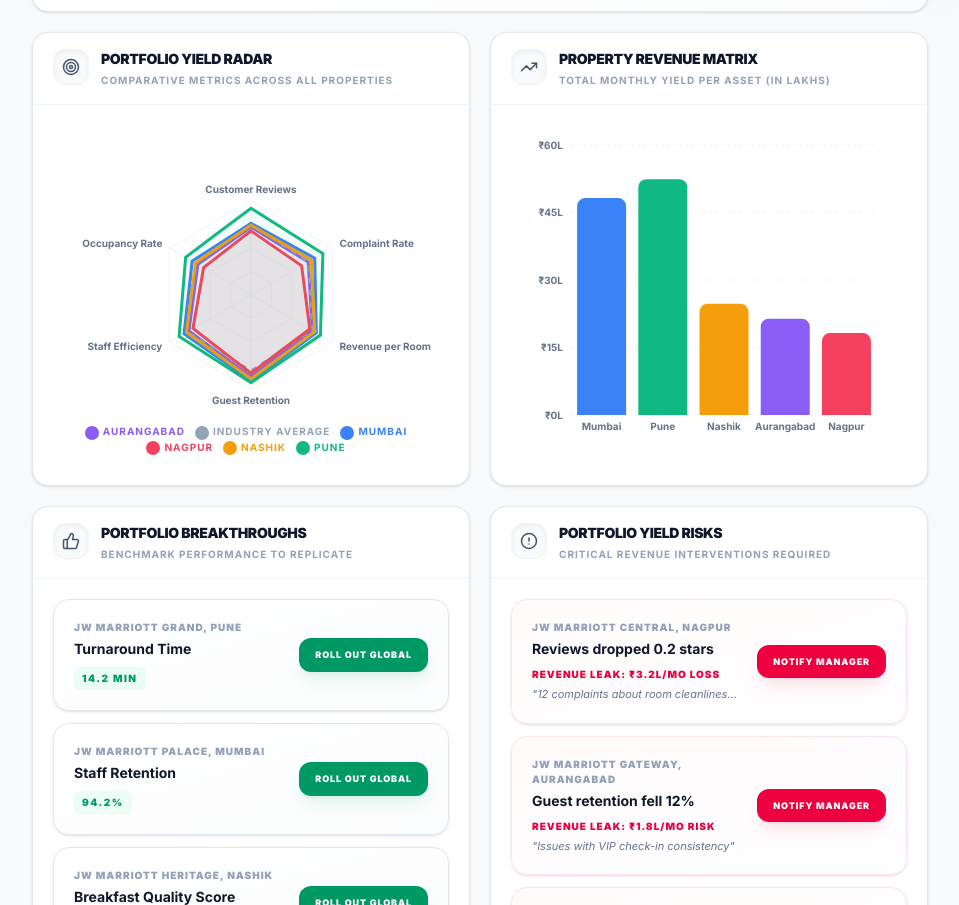
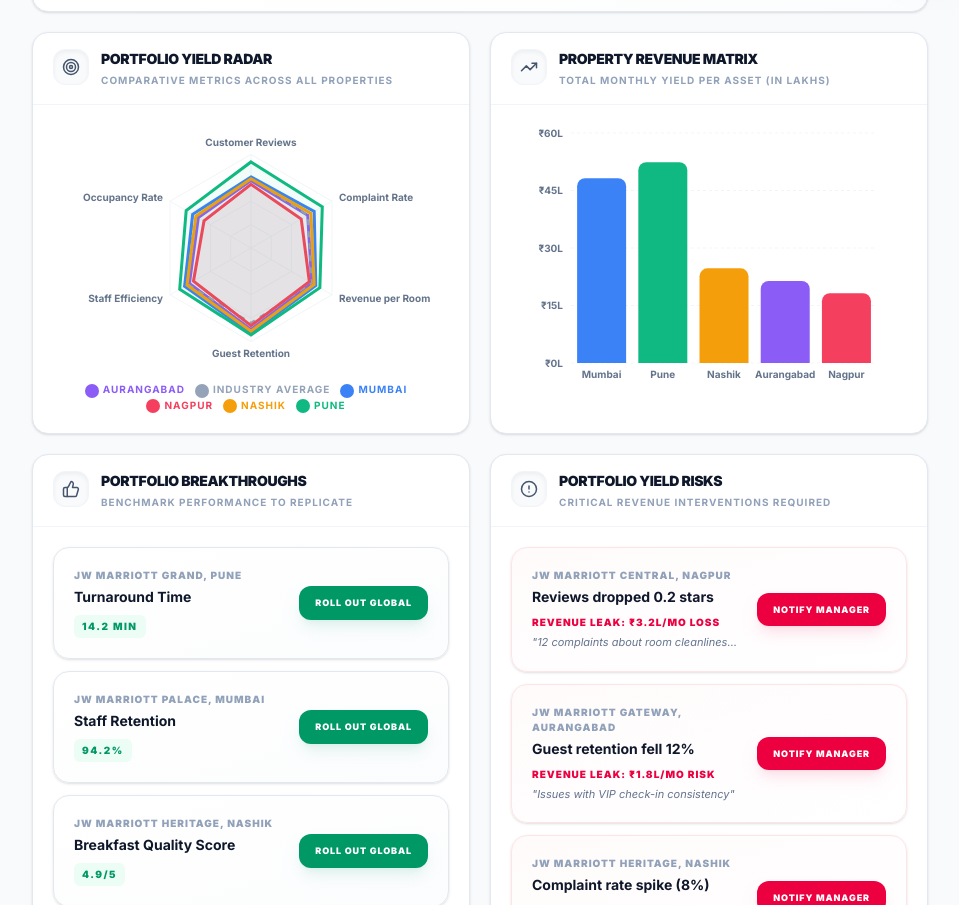
Before and after one commit to Ishan1712/-Q100-Hotel_Visual_Intelligence, a Next.js app: page /owner/comparison in a window 1280 px wide. Shown: the part 814-1719 px from the top of the page, without its empty margins (288-1247 px from the left). Built offline with nearby package versions, Linux system fonts and the light colour scheme.

Commit message:
reduce the vertical space above the Portfolio Yield Radar graph

```diff
--- a/app/owner/comparison/page.tsx
+++ b/app/owner/comparison/page.tsx
@@ -228,6 +228,7 @@ function SectionCard({
   action,
   children,
   className = "",
+  bodyClassName = "p-3 sm:p-5",
 }: {
   title: string;
   subtitle?: string;
@@ -235,6 +236,7 @@ function SectionCard({
   action?: React.ReactNode;
   children: React.ReactNode;
   className?: string;
+  bodyClassName?: string;
 }) {
   return (
     <motion.div
@@ -251,7 +253,7 @@ function SectionCard({
         </div>
         {action ? <div className="w-full sm:w-auto">{action}</div> : null}
       </div>
-      <div className="p-3 sm:p-5">{children}</div>
+      <div className={bodyClassName}>{children}</div>
     </motion.div>
   );
 }
@@ -389,15 +391,16 @@ export default function HotelPerformance() {
             title="Portfolio Yield Radar"
             subtitle="Comparative metrics across all properties"
             icon={<Target size={18} />}
+            bodyClassName="p-3 sm:p-5 pt-2 sm:pt-2"
           >
-            <div className="h-[260px] sm:h-[340px] w-full">
+            <div className="h-[260px] sm:h-[300px] w-full">
               <ResponsiveContainer width="100%" height="100%">
                 <RadarChart
                   cx="50%"
-                  cy="50%"
-                  outerRadius={typeof window !== 'undefined' && window.innerWidth < 640 ? "55%" : "70%"}
+                  cy="45%"
+                  outerRadius={typeof window !== 'undefined' && window.innerWidth < 640 ? "65%" : "75%"}
                   data={radarData}
-                  margin={{ top: 10, right: 10, bottom: 10, left: 10 }}
+                  margin={{ top: 0, right: 10, bottom: 0, left: 10 }}
                 >
                   <PolarGrid stroke="#f1f5f9" />
                   <PolarAngleAxis
@@ -478,8 +481,9 @@ export default function HotelPerformance() {
             title="Property Revenue Matrix"
             subtitle="Total monthly yield per asset (in Lakhs)"
             icon={<TrendingUp size={18} />}
+            bodyClassName="p-3 sm:p-5 pt-2 sm:pt-2"
           >
-            <div className="h-[340px]">
+            <div className="h-[260px] sm:h-[300px]">
               <ResponsiveContainer width="100%" height="100%">
                 <BarChart data={propertyRevenueData} margin={{ top: 20, right: 30, left: 0, bottom: 20 }}>
                   <CartesianGrid strokeDasharray="3 3" stroke="#f1f5f9" vertical={false} />
```
